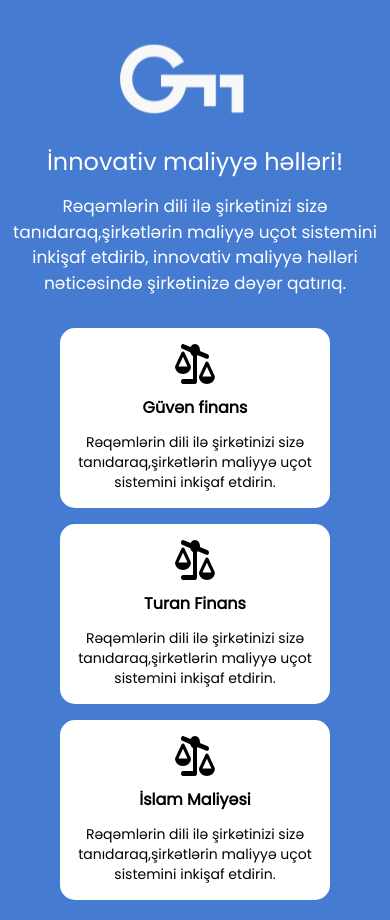
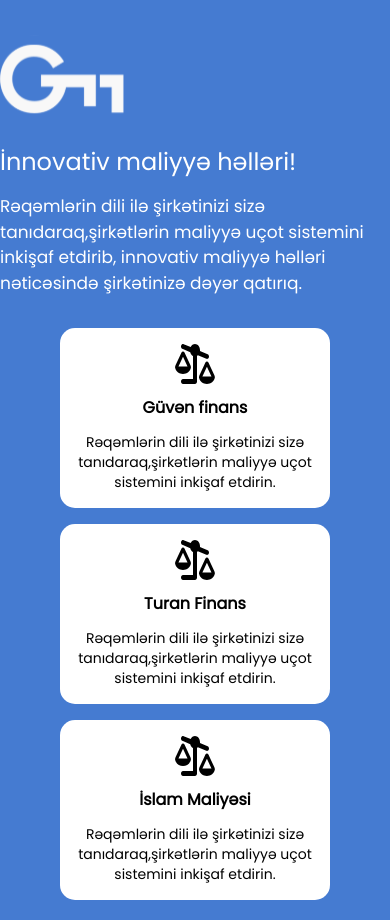
Before and after one commit to Nihat774/Guven-Finans, a Next.js app: page / in a window 390 px wide. Built offline with nearby package versions, Linux system fonts and the light colour scheme.

Commit message:
change responsive

```diff
--- a/src/app/guvenfinans/blog/page.tsx
+++ b/src/app/guvenfinans/blog/page.tsx
@@ -48,7 +48,7 @@
             />
           </section>
 
-          <section className="w-full md:w-[41%] text-white flex flex-col gap-6 p-5">
+          <section className=" md:w-[41%] text-white flex flex-col gap-6 p-5">
             <p className="text-xl">Niyə biz?</p>
             <p className="text-2xl md:text-4xl font-light w-full md:w-[34vw]">
               Güvənli və innovativ maliyyə həlləri mərkəzi!
--- a/src/app/page.tsx
+++ b/src/app/page.tsx
@@ -6,7 +6,7 @@
   return (
     <>
       <main className="flex md:flex-row flex-col gap-8 justify-evenly items-center min-h-screen bg-[#457BD1] text-white">
-        <section className="flex flex-col items-center md:w-fit w-full">
+        <section className="flex flex-col  md:w-fit w-full ">
           {/* icon */}
           <Image
             src="/images/icon.svg"
@@ -15,11 +15,11 @@
             alt="icon"
             className="w-[150px] h-[150px] md:w-[368px]  md:h-[257px] "
           />
-          <div className="w-full items-center md:w-[28vw] flex flex-col gap-5">
+          <div className="w-full md:w-[28vw] flex flex-col gap-5">
             <h2 className="text-2xl md:text-[42px] leading-[100%]">
               İnnovativ maliyyə həlləri!
             </h2>
-            <p className="text-[17px] w-full md:w-[25vw] text-center">
+            <p className="text-[17px] w-full md:w-[25vw]">
               Rəqəmlərin dili ilə şirkətinizi sizə tanıdaraq,şirkətlərin maliyyə
               uçot sistemini inkişaf etdirib, innovativ maliyyə həlləri
               nəticəsində şirkətinizə dəyər qatırıq.
```
